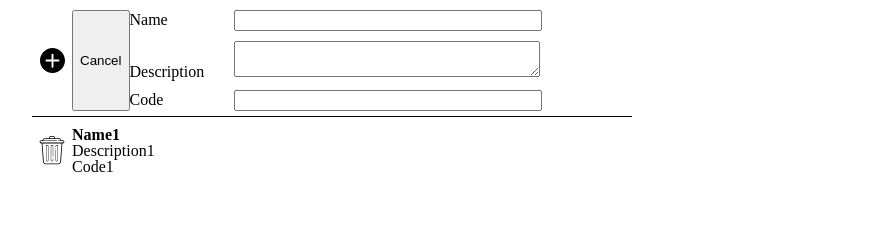
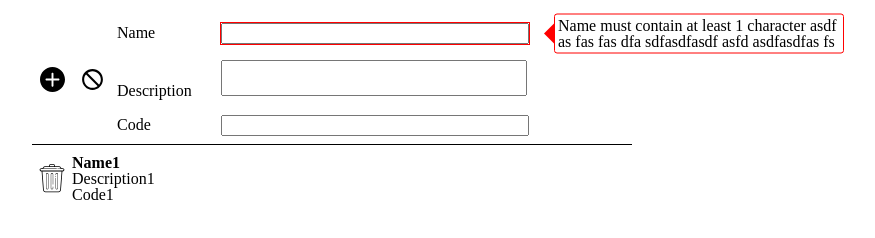
Before and after one commit to sergeych92/book-library-primer, a website built with webpack: page src/html/index.html in a window 1280 px wide. Shown: the whole page, without its empty margins (308-1183 px from the left). Built offline with nearby package versions, Linux system fonts and the light colour scheme; no server answers.

Commit message:
add codeControlValidator

```diff
--- a/src/css/style.scss
+++ b/src/css/style.scss
@@ -1,13 +1,18 @@
 @import "./reset.scss";
 
 .library {
-    margin: 0 auto;
+    margin: 20px auto;
     width: 600px;
 }
 
 .book {
     display: flex;
     min-height: 40px;
+
+    .name {
+        font-weight: bold;
+    }
+}
 
 .remove-btn {
     width: 40px;
@@ -27,36 +32,80 @@
     background-image: url('../img/add.svg');
 }
 
-    .name {
-        font-weight: bold;
-    }
+.cancel-btn {
+    width: 40px;
+    background-size: 25px;
+    display: inline-block;
+    background-position: center;
+    background-repeat: no-repeat;
+    background-image: url('../img/cancel.svg');
 }
 
 .book-edit {
     margin: 10px 0;
     border-bottom: 1px solid black;
     padding-bottom: 5px;
+}
+
+.book + .book {
+    margin-top: 10px;
+}
+
+.control {
+    position: relative;
+    width: 100%;
+    display: block;
+    padding: 3px 5px;
 
     label {
-        width: 100%;
-        display: block;
-
-        span {
         width: 100px;
         display: inline-block;
     }
 
-        input, textarea {
+    .input {
         width: 300px;
+    }
+
+    textarea {
+        resize: none;
     }
 }
 
-    label + label {
-        margin-top: 10px;
+.control.invalid {
+    .input {
+        outline: 1px solid red;
+    }
+    .error {
+        display: flex;
     }
 }
 
-.book + .book {
+.error {
+    height: 15px;
+    display: none;
+    align-items: center;
+    position: absolute;
+    width: 300px;
+    left: calc(100%);
+    top: 50%;
+    transform: translateY(-50%);
+}
+
+.triangle-left {
+    width: 0;
+    height: 0;
+    border-top: 10px solid transparent;
+    border-bottom: 10px solid transparent;
+    border-right:10px solid red;
+}
+
+.message {
+    border: 1px solid red;
+    border-radius: 3px;
+    padding: 3px;
+}
+
+.control + .control {
     margin-top: 10px;
 }
 
--- a/src/html/index.html
+++ b/src/html/index.html
@@ -9,20 +9,24 @@
     <div class="library">
         <div class="book book-edit">
             <a class="add-btn" href="#"></a>
-            <button name="cancel">Cancel</button>
+            <a class="cancel-btn" href="#"></a>
             <form novalidate>
-                <label>
-                    <span>Name</span>
-                    <input required name="name" class="name">
-                </label>
-                <label>
-                    <span>Description</span>
-                    <textarea required name="description" class="description"></textarea>
-                </label>
-                <label>
-                    <span>Code</span>
-                    <input required name="code" class="code">
-                </label>
+                <div class="control invalid">
+                    <label>Name</label>
+                    <input required name="name" class="name input">
+                    <div class="error">
+                        <div class="triangle-left"></div>
+                        <div class="message">Name must contain at least 1 character asdf as fas fas dfa sdfasdfasdf asfd asdfasdfas fs</div>
+                    </div>
+                </div>
+                <div class="control">
+                    <label>Description</label>
+                    <textarea required name="description" class="description input"></textarea>
+                </div>
+                <div class="control">
+                    <label>Code</label>
+                    <input required minlength="4" name="code" class="code input">
+                </div>
             </form>
         </div>
         <ul class="book-list">
--- /dev/null
+++ b/src/js/code-control-validator.js
@@ -0,0 +1,38 @@
+import {EventStream} from './book-code-stream';
+
+export class CodeControlValidator {
+    constructor(controlEl) {
+        this._controlEl = controlEl;
+        this._inputEl = this._controlEl.querySelector('.input');
+
+        // this._uniqueValidator();
+        this._invalidReporter();
+    }
+
+    async _uniqueValidator() {
+        const typingStream = new EventStream({
+            domEl: this._inputEl,
+            eventName: 'input',
+            eventValueReader: e => e.target.value
+        });
+
+        const batchedStream = throttleStream(typingStream);
+        for await (let t of batchedStream) {
+            let req = await fetch(`/books/codeExists/${code}`);
+            let json = await req.json();
+            this._inputEl.setCustomValidity(json.exists ? 'The code already exists' : '');
+        }
+    }
+
+    async _invalidReporter() {
+        const invalidStream = new EventStream({
+            domEl: this._inputEl,
+            eventName: 'invalid',
+            eventValueReader: e => e
+        });
+
+        for await (let t of invalidStream) {
+            console.log('checked validity: ' + this._inputEl.validity.valid);
+        }
+    }
+}
--- a/src/js/index.js
+++ b/src/js/index.js
@@ -1,6 +1,7 @@
 import '../css/style.scss';
 import { loadRows, renderBook, removeBook, bookListEl, clearUpForm } from './booklist-renderer';
 import {throttleStream, EventStream} from './book-code-stream';
+import { CodeControlValidator } from './code-control-validator';
 
 loadRows();
 
@@ -49,30 +50,25 @@ bookListEl.addEventListener('click', e => {
     }
 });
 
-const typingStream = new EventStream({
-    domEl: document.querySelector('.library form input[name=code]'),
-    eventName: 'input',
-    eventValueReader: e => e.target.value
-});
+let codeControlValidator = new CodeControlValidator(document.querySelector('.library .control:last-child'));
 
-(async () => {
-    // let iterator = typingStream[Symbol.asyncIterator]();
-    // let {value, done} = await iterator.next();
-    // while (!done) {
-    //     console.log(value);
-    //     ({value, done} = await iterator.next());
-    // }
+// (async () => {
+//     // let iterator = typingStream[Symbol.asyncIterator]();
+//     // let {value, done} = await iterator.next();
+//     // while (!done) {
+//     //     console.log(value);
+//     //     ({value, done} = await iterator.next());
+//     // }
 
-    const batchedStream = throttleStream(typingStream);
-    for await (let t of batchedStream) {
-        console.log(t);
-    }
+//     const batchedStream = throttleStream(typingStream);
+//     for await (let t of batchedStream) {
+//         console.log(t);
+//     }
 
-//     let req = await fetch(`/books/codeExists/${code}`);
-//     let json = await req.json();
-//     e.target.setCustomValidity(json.exists ? 'The code already exists' : '');
-})()
 
-document.querySelector('button[name=cancel]').addEventListener('click', e => {
-    typingStream.stop();
-}, {once: true});
+// })()
+
+// document.querySelector('.cancel-btn').addEventListener('click', e => {
+//     e.preventDefault();
+//     typingStream.stop();
+// }, {once: true});
```
Also changed, not shown: src/img/cancel.svg (added). Lines whose indentation alone changed are shown as unchanged.
